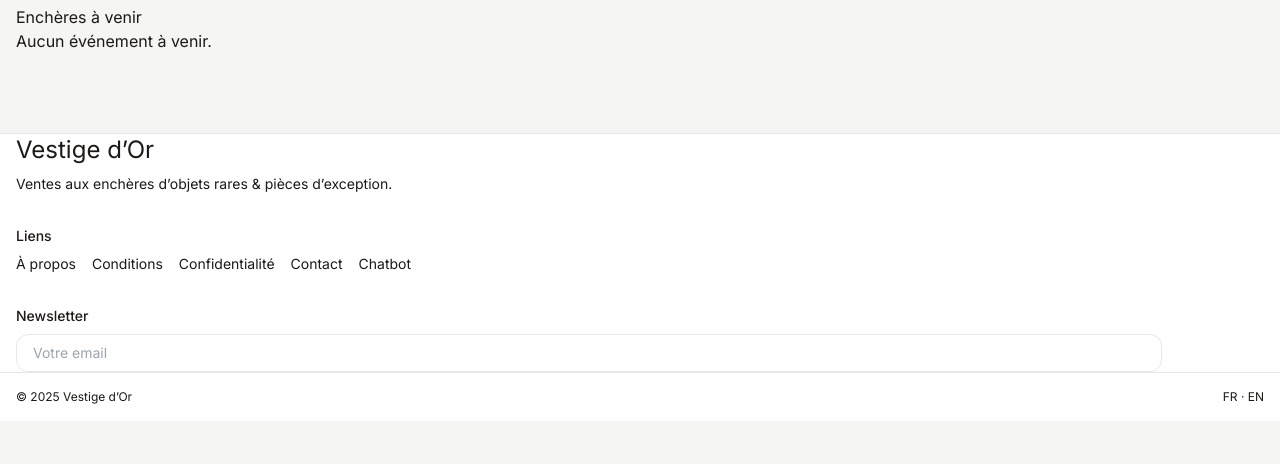
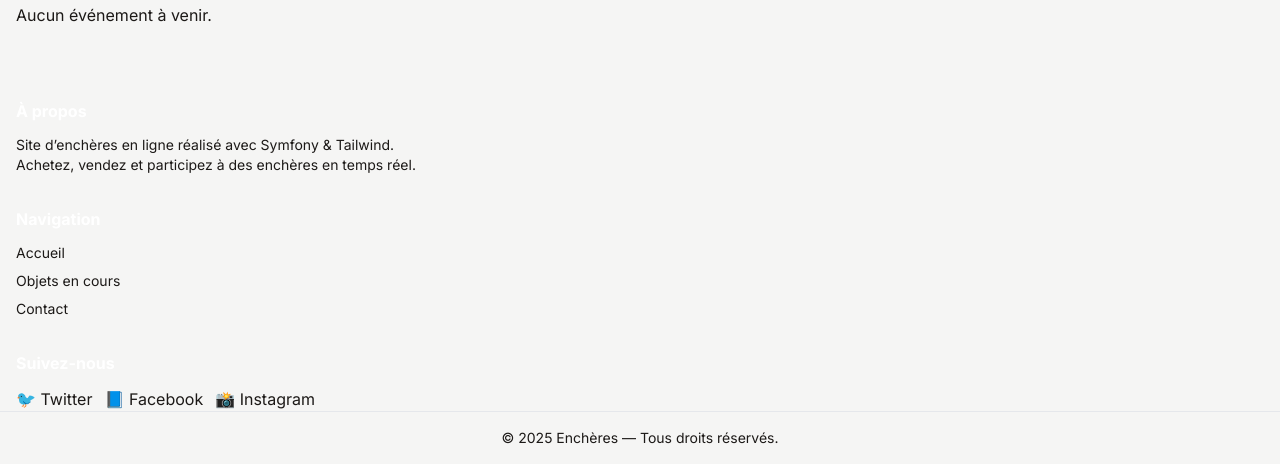
Before and after one commit to bbkarima715411/ProjetFinal-Karima, a Symfony app: template templates/accueil/index.html.twig in a window 1280 px wide. Shown: the part 756-1220 px from the top of the page. Before the commit the page ends 1160 px from the top, so only its background shows below. Run offline with Twig, Linux system fonts and the light colour scheme; the template is opened without the code that fills it, so the values that code supplies are empty; some libraries are stand-ins or nearby versions.

Commit message:
Ajout de la nav bar complete

```diff
--- a/templates/_partials/footer.html.twig
+++ b/templates/_partials/footer.html.twig
@@ -1,36 +1,37 @@
-{# templates/_partials/footer.html.twig #}
-<footer class="mt-12 border-t border-neutral-200 bg-white" id="contact">
-  <div class="container mx-auto px-4 py-10 grid gap-8 md:grid-cols-3">
+<footer class="bg-gray-900 text-gray-300 mt-10">
+  <div class="mx-auto max-w-7xl px-4 sm:px-6 lg:px-8 py-10 grid grid-cols-1 md:grid-cols-3 gap-8">
+
+    <!-- Colonne 1 -->
     <div>
-      <div class="font-['UnifrakturMaguntia'] text-2xl">Vestige d’Or</div>
-      <p class="mt-2 text-sm text-neutral-500">Ventes aux enchères d’objets rares & pièces d’exception.</p>
+      <h3 class="text-white font-semibold mb-3">À propos</h3>
+      <p class="text-sm leading-relaxed">
+        Site d’enchères en ligne réalisé avec Symfony & Tailwind.<br>
+        Achetez, vendez et participez à des enchères en temps réel.
+      </p>
     </div>
 
-    <div class="text-sm space-y-2">
-      <div class="font-medium">Liens</div>
-      <div class="flex flex-wrap gap-4 text-neutral-600">
-        <a href="#" class="hover:text-black">À propos</a>
-        <a href="#" class="hover:text-black">Conditions</a>
-        <a href="#" class="hover:text-black">Confidentialité</a>
-        <a href="#contact" class="hover:text-black">Contact</a>
-        <a href="#chatbot" class="hover:text-black">Chatbot</a>
-      </div>
+    <!-- Colonne 2 -->
+    <div>
+      <h3 class="text-white font-semibold mb-3">Navigation</h3>
+      <ul class="space-y-2 text-sm">
+        <li><a class="hover:text-white" href="{{ path('app_accueil') }}">Accueil</a></li>
+        <li><a class="hover:text-white" href="{{ path('app_lot_index') }}">Objets en cours</a></li>
+        <li><a class="hover:text-white" href="{{ path('app_contact') }}">Contact</a></li>
+      </ul>
     </div>
 
-    <div class="text-sm">
-      <div class="font-medium">Newsletter</div>
-      <form class="mt-2 flex gap-2">
-        <input type="email" placeholder="Votre email"
-               class="flex-1 px-4 py-2 rounded-xl border border-neutral-300 focus:outline-none focus:ring-2 focus:ring-black/20">
-        <button class="px-4 py-2 rounded-xl bg-black text-white hover:bg-neutral-900">S’inscrire</button>
-      </form>
+    <!-- Colonne 3 -->
+    <div>
+      <h3 class="text-white font-semibold mb-3">Suivez-nous</h3>
+      <div class="flex gap-3">
+        <a href="#" class="hover:text-white">🐦 Twitter</a>
+        <a href="#" class="hover:text-white">📘 Facebook</a>
+        <a href="#" class="hover:text-white">📸 Instagram</a>
+      </div>
     </div>
   </div>
 
-  <div class="border-t border-neutral-200">
-    <div class="container mx-auto px-4 py-4 text-xs text-neutral-500 flex items-center justify-between">
-      <span>© {{ "now"|date("Y") }} Vestige d’Or</span>
-      <span>FR · EN</span>
-    </div>
+  <div class="border-t border-gray-700 py-4 text-center text-sm text-gray-400">
+    © {{ "now"|date("Y") }} Enchères — Tous droits réservés.
   </div>
 </footer>
--- a/templates/_partials/header.html.twig
+++ b/templates/_partials/header.html.twig
@@ -1,55 +1,57 @@
-{# templates/_partials/header.html.twig #}
-<header class="border-b border-neutral-200 bg-white">
-  <div class="container mx-auto px-4 py-4">
-    <div class="flex items-center justify-between gap-4">
-      {# Logo + Nom du site (sobre, N&B, touche dorée au hover) #}
-      <a href="{{ path('app_home') }}" class="flex items-center gap-3">
-        <span class="inline-flex items-center justify-center h-10 w-10 rounded-full border border-neutral-300 text-black font-bold ring-1 ring-neutral-200 text-sm">VD</span>
-        <span class="hidden sm:inline font-['UnifrakturMaguntia'] text-2xl tracking-wide hover:text-amber-600 transition-colors">Vestige d’Or</span>
-      </a>
+<header class="border-b bg-white/90 backdrop-blur supports-[backdrop-filter]:bg-white/70 sticky top-0 z-40">
+  <div class="mx-auto max-w-7xl px-4 sm:px-6 lg:px-8">
+    <div class="flex h-16 items-center justify-between">
+      <!-- Logo -->
+      <a href="{{ path('app_accueil') }}" class="font-bold text-lg tracking-tight text-gray-800">🏷️ Enchères</a>
 
-      {# Navigation principale (centrée sur md+) #}
-      <nav class="hidden md:flex items-center gap-6 text-sm">
-        <a href="{{ path('app_home') }}" class="text-neutral-600 hover:text-black hover:underline decoration-amber-500/60 underline-offset-4">Accueil</a>
-        <a href="{{ path('app_lot_index') }}" class="text-neutral-600 hover:text-black hover:underline decoration-amber-500/60 underline-offset-4">Lots</a>
-      </nav>
+      <!-- Mobile burger -->
+      <details class="lg:hidden">
+        <summary class="list-none inline-flex items-center gap-2 rounded-md border px-3 py-2 text-sm cursor-pointer select-none">
+          <span>Menu</span>
+          <svg xmlns="http://www.w3.org/2000/svg" class="h-4 w-4" fill="none" viewBox="0 0 24 24" stroke="currentColor">
+            <path stroke-linecap="round" stroke-linejoin="round" stroke-width="2" d="M4 6h16M4 12h16M4 18h16"/>
+          </svg>
+        </summary>
 
-      {# Actions à droite: recherche + authentification #}
-      <div class="flex items-center gap-3">
-        <form action="{{ path('app_lot_index') }}" method="get" class="flex items-center gap-2">
-          <input
-            type="search"
-            name="q"
-            value="{{ app.request.get('q') }}"
-            placeholder="Rechercher un lot…"
-            class="h-9 w-28 md:w-56 rounded-lg border border-neutral-300 bg-white px-3 text-sm placeholder:text-neutral-400 focus:outline-none focus:ring-2 focus:ring-amber-500/30"
-          />
-          <button type="submit" class="inline-flex h-9 w-9 items-center justify-center rounded-lg border border-neutral-300 text-black hover:border-amber-600 hover:text-amber-700" aria-label="Rechercher">
-            <svg xmlns="http://www.w3.org/2000/svg" viewBox="0 0 24 24" fill="none" stroke="currentColor" stroke-width="1.8" class="h-4 w-4">
-              <circle cx="11" cy="11" r="7"/>
-              <path d="M20 20l-3.2-3.2"/>
-            </svg>
-            <span class="sr-only">Rechercher</span>
-          </button>
-        </form>
+        <!-- Mobile panel -->
+        <nav class="mt-3 space-y-2 border-t pt-3">
+          <a class="block rounded-md px-3 py-2 hover:bg-gray-100" href="{{ path('app_accueil') }}">Accueil</a>
+          <a class="block rounded-md px-3 py-2 hover:bg-gray-100" href="{{ path('app_lot_index') }}">Objets en cours</a>
+          <a class="block rounded-md px-3 py-2 hover:bg-gray-100" href="{{ path('app_contact') }}">Contact</a>
+
+          {% if app.user %}
+            <a class="block rounded-md px-3 py-2 hover:bg-gray-100" href="{{ path('app_profil') }}">Mon compte</a>
+            <a class="block rounded-md px-3 py-2 hover:bg-gray-100" href="{{ path('app_logout') }}">Déconnexion</a>
+          {% else %}
+            <a class="block rounded-md px-3 py-2 hover:bg-gray-100" href="{{ path('app_login') }}">Connexion</a>
+            <a class="block rounded-md px-3 py-2 hover:bg-gray-100" href="{{ path('app_register') }}">Créer un compte</a>
+          {% endif %}
+        </nav>
+      </details>
+
+      <!-- Desktop nav -->
+      <nav class="hidden lg:flex items-center gap-2">
+        <a class="rounded-md px-3 py-2 text-sm hover:bg-gray-100" href="{{ path('app_accueil') }}">Accueil</a>
+        <a class="rounded-md px-3 py-2 text-sm hover:bg-gray-100" href="{{ path('app_lot_index') }}">Objets en cours</a>
+        <a class="rounded-md px-3 py-2 text-sm hover:bg-gray-100" href="{{ path('app_contact') }}">Contact</a>
 
         {% if app.user %}
-          <span class="hidden lg:inline text-sm text-neutral-600">{{ app.user.userIdentifier }}</span>
-          <a href="{{ path('app_logout') }}" class="px-3 h-9 inline-flex items-center rounded-lg border border-neutral-300 hover:border-amber-600 hover:text-amber-700">
-            Se déconnecter
-          </a>
+          <details class="relative group">
+            <summary class="list-none rounded-md px-3 py-2 text-sm hover:bg-gray-100 cursor-pointer">Mon compte ▾</summary>
+            <div class="absolute right-0 mt-2 w-48 rounded-xl border bg-white p-2 shadow-xl hidden group-open:block">
+              <a class="block rounded px-3 py-2 text-sm hover:bg-gray-100" href="{{ path('app_profil') }}">Profil</a>
+              <a class="block rounded px-3 py-2 text-sm hover:bg-gray-100" href="{{ path('app_mes_encheres') }}">Mes enchères</a>
+              <a class="block rounded px-3 py-2 text-sm hover:bg-gray-100" href="{{ path('app_mes_favoris') }}">Mes favoris</a>
+              <a class="block rounded px-3 py-2 text-sm hover:bg-gray-100" href="{{ path('app_mes_factures') }}">Mes factures</a>
+              <div class="my-1 h-px bg-gray-200"></div>
+              <a class="block rounded px-3 py-2 text-sm hover:bg-gray-100" href="{{ path('app_logout') }}">Déconnexion</a>
+            </div>
+          </details>
         {% else %}
-          <div class="flex items-center gap-2 whitespace-nowrap">
-            <a href="{{ path('app_login') }}" class="px-3 h-9 inline-flex items-center rounded-lg border border-neutral-300 hover:border-amber-600 hover:text-amber-700">
-              Se connecter
-            </a>
-            <span class="inline-block h-1 w-1 rounded-full bg-amber-600/60"></span>
-            <a href="{{ path('app_register') }}" class="px-3 h-9 inline-flex items-center rounded-lg bg-black text-white hover:bg-neutral-900 border border-black">
-              S’inscrire
-            </a>
-          </div>
+          <a class="rounded-md px-3 py-2 text-sm hover:bg-gray-100" href="{{ path('app_login') }}">Connexion</a>
+          <a class="rounded-md px-3 py-2 text-sm hover:bg-gray-100" href="{{ path('app_register') }}">Créer un compte</a>
         {% endif %}
-      </div>
+      </nav>
     </div>
   </div>
 </header>
```
